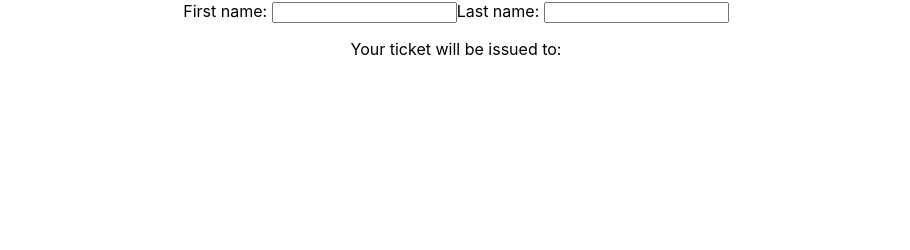
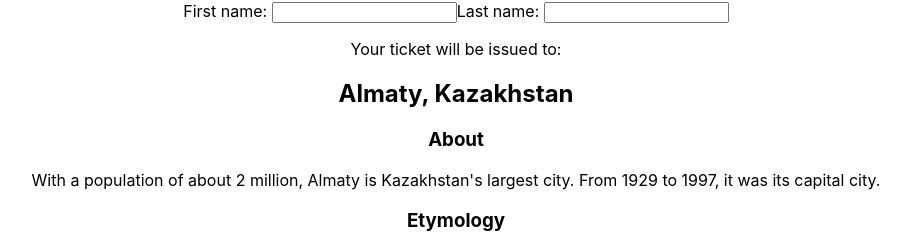
Before and after one commit to opeyemipeter1759/refreshing-react-with-docs, a React (Create React App) app: page / in a window 1280 px wide. Shown: the part 620-870 px from the top of the page, without its empty margins (184-1094 px from the left). Before the commit the page ends 800 px from the top, so only its background shows below. Built offline with nearby package versions, Linux system fonts and the light colour scheme.

Commit message:
lifting state up the component

```diff
--- a/src/App.js
+++ b/src/App.js
@@ -8,6 +8,7 @@
 import Events from './Events/event'
 import StateGallery from './states/states'
 import  { Form, FeedbackForm } from './states/stateContra.js'
+import Accordion from './states/liftingState'
 
 function App() {
   const [count, setCount] = useState(0);
@@ -44,7 +45,8 @@
           <Events /> */}
           <StateGallery />
           <FeedbackForm />
-          <Form/>
+          <Form />
+          <Accordion/>
     </div>
   );
 }
--- /dev/null
+++ b/src/states/liftingState.js
@@ -0,0 +1,34 @@
+import { useState } from 'react';
+
+export default function Accordion()
+{
+    const [activeIndex, setActiveIndex] = useState(0);
+
+  return (
+    <>
+      <h2>Almaty, Kazakhstan</h2>
+      <Panel title="About" isActive={activeIndex===0} onShow={()=>setActiveIndex(0)}>
+        With a population of about 2 million, Almaty is Kazakhstan's largest city. From 1929 to 1997, it was its capital city.
+      </Panel>
+      <Panel title="Etymology" isActive={activeIndex===1} onShow={()=>setActiveIndex(1)}>
+        The name comes from <span lang="kk-KZ">алма</span>, the Kazakh word for "apple" and is often translated as "full of apples". In fact, the region surrounding Almaty is thought to be the ancestral home of the apple, and the wild <i lang="la">Malus sieversii</i> is considered a likely candidate for the ancestor of the modern domestic apple.
+      </Panel>
+    </>
+  );
+}
+
+function Panel({ title, children, isActive, onShow }) {
+  return (
+    <section className="panel">
+      <h3>{title}</h3>
+      {isActive ? (
+        <p>{children}</p>
+      ) : (
+        <button onClick={onShow}>
+          Show
+                  </button>
+
+      )}
+    </section>
+  );
+}
```
